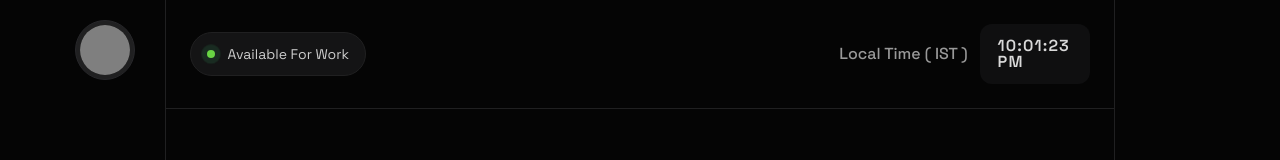
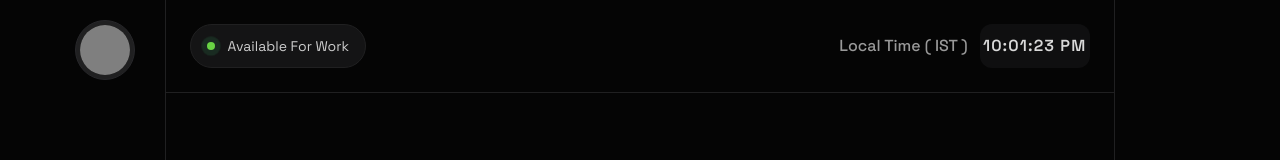
Before and after one commit to ChethiyaNuwan/portfolio, a Next.js app: page / in a window 1280 px wide. Shown: the top 160 px of the page. Built offline with nearby package versions, Linux system fonts and the light colour scheme; grey boxes are pictures that could not be loaded.

Commit message:
fixed time text wrap

```diff
--- a/components/Header/Navbar.tsx
+++ b/components/Header/Navbar.tsx
@@ -49,7 +49,7 @@ export default function Navbar() {
                 <div className="hidden md:flex items-center gap-3">
                     <p className="text-light-gray-2 font-medium">Local Time ( IST )</p>
                     <div className="bg-dark-gray-1 border-[rgb(24,24,26)] p-[14px_18px] w-[110px] rounded-xl flex items-center justify-center">
-                        <p className="text-light-gray-4 text-base leading-[1em] font-semibold tracking-[0.07em]">
+                        <p className="text-light-gray-4 text-base leading-[1em] font-semibold tracking-[0.07em] whitespace-nowrap">
                             {time}
                         </p>
                     </div>
```
